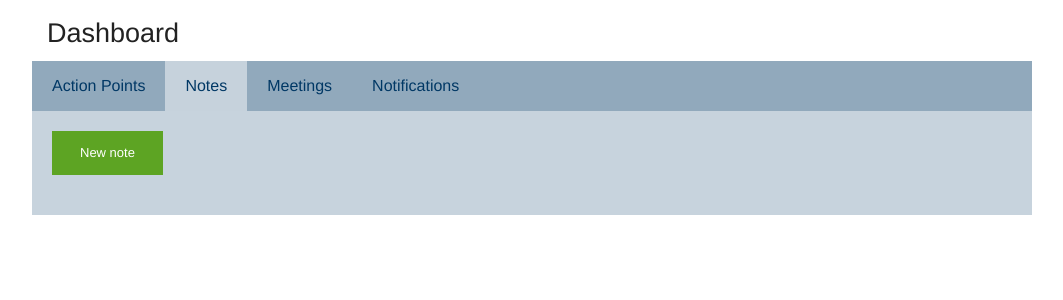
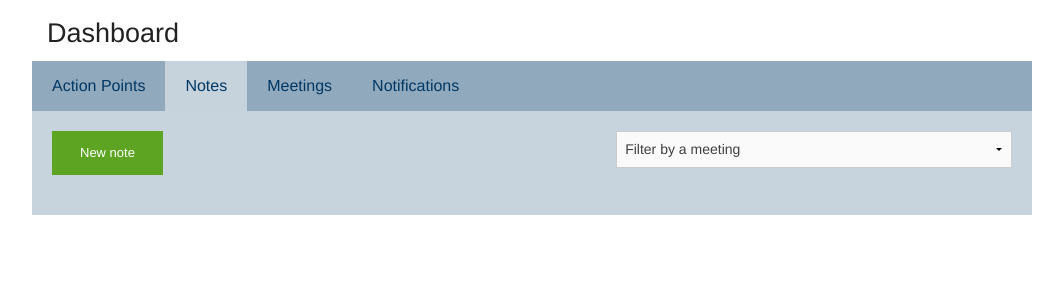
Before and after one commit to emilcieslar/student-supervisor, a PHP site: page /plus/notes/login in a window 1280 px wide. Shown: the part 45-345 px from the top of the page, without its empty margins (108-1171 px from the left). Run offline with PHP 8.4, Linux system fonts and the light colour scheme; data comes from the database, SQL or seed files in the repository; data that the repository does not hold is empty; some web fonts are replaced.

Commit message:
Added functionality to Notes: 1. Filter by a meeting

```diff
--- a/app/controllers/notes.php
+++ b/app/controllers/notes.php
@@ -12,6 +12,7 @@
 
         $data = array();
         $data['notes'] = $notes;
+        $data['meetings'] = $meetings;
 
         # If delete is set
         if($delete)
--- a/app/views/notes/index.php
+++ b/app/views/notes/index.php
@@ -19,12 +19,26 @@
             <a href="<?=SITE_URL?>notes/create" class="button success small">New note</a>
         </div>
 
-        <!--<div class="large-6 columns note-wrapper">
-            <select name="filterByMeeting">
-                <option value="0">Filter by a meeting</option>
-                <option value="1">Meeting</option>
-            </select>
-        </div>-->
+
+        <div class="large-6 columns note-wrapper">
+            <div class="row collapse">
+                <div class="large-2 columns">
+                    <!-- Display only if there's a filter applied -->
+                    <?php if(isset($data['meeting'])): ?>
+                        <a href="<?=SITE_URL?>notes" class="button tiny fa fa-times warning postfix"></a>
+                    <?php endif; ?>
+                </div>
+                <div class="large-10 columns">
+                    <select name="filterByMeeting">
+                        <option value="0">Filter by a meeting</option>
+                        <?php foreach($data['meetings'] as $meeting): ?>
+                            <?php $selected = ($meeting->getID() == $data['meeting']) ? "selected" : ""; ?>
+                            <option value="<?=$meeting->getID()?>" <?=$selected?>><?=$meeting->getDatetimeUserFriendly()?></option>
+                        <?php endforeach; ?>
+                    </select>
+                </div>
+            </div>
+        </div>
     </div><!-- clearfix -->
 
     <!-- If isset delete, display panel to revert delete -->
@@ -66,9 +80,16 @@
     $(document).ready(function() {
         // On select change, filter by a meeting
         $('select[name=filterByMeeting]').change(function() {
-            var meetingId = $(this).val();
+            // Get site_url from PHP
             var SITE_URL = '<?php echo SITE_URL; ?>';
-            window.location = SITE_URL+"notes/meeting/"+meetingId;
+
+            // Perform only if the first option wasn't selected
+            if($(this).val() != 0) {
+                var meetingId = $(this).val();
+                window.location = SITE_URL + "notes/meeting/" + meetingId;
+            } else {
+                window.location = SITE_URL + "notes";
+            }
         });
     });
 </script>
```
